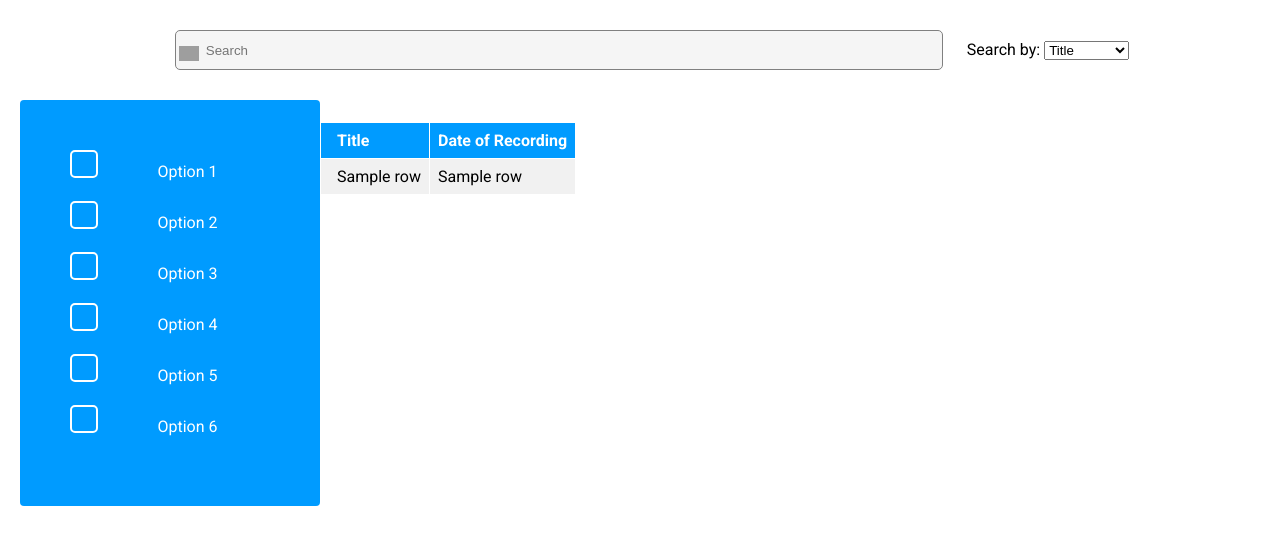
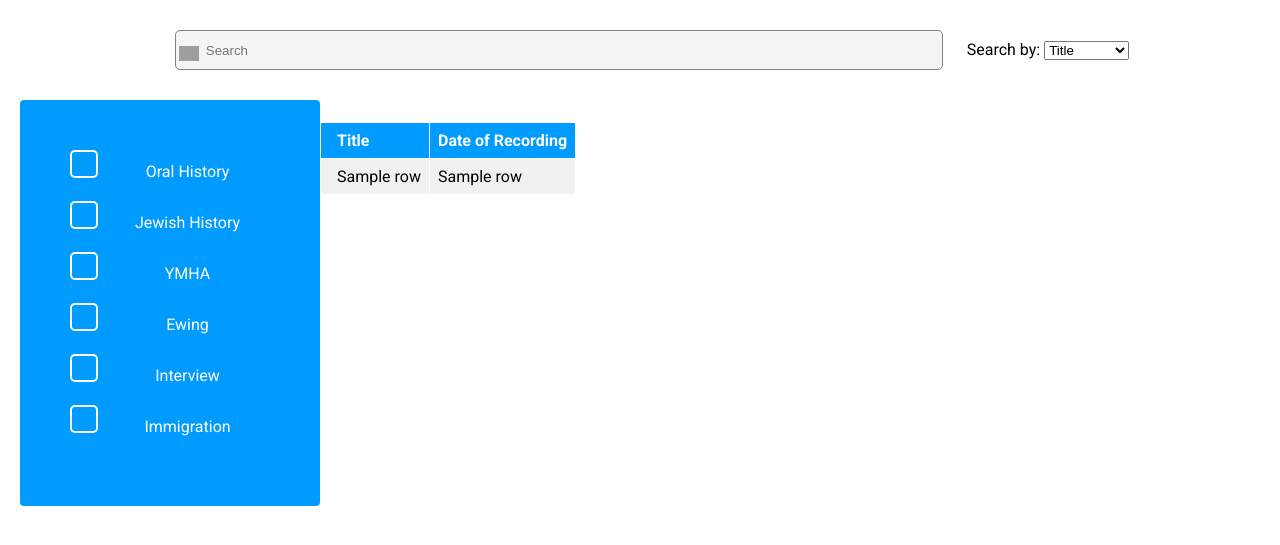
Before and after one commit to pepped1/database-trentoniana-project, a Flask app: template src/app_create_table/app/templates/my-form.html in a window 1280 px wide. Shown: the part 50-595 px from the top of the page. Run offline with Flask 2, Linux system fonts and the light colour scheme; the template is opened without the code that fills it: most values are stand-ins (such as "Sample title", 1, 10 or a date in 2020); some libraries are stand-ins or nearby versions; grey boxes are pictures that could not be loaded.

Commit message:
updated search labels

```diff
--- a/src/app_create_table/app/templates/my-form.html
+++ b/src/app_create_table/app/templates/my-form.html
@@ -341,39 +341,39 @@
 			<div class = "card">
 				<div class = "checkbox-container">
 					<label class="checkbox-label">
-						<div class="checkbox-input-label">Option 1</div>
+						<div class="checkbox-input-label">Oral History</div>
 						<input type="checkbox">
 						<span class="checkbox-custom"></span>
 					</label>
 
 					<label class="checkbox-label">
-						<div class="checkbox-input-label">Option 2</div>
+						<div class="checkbox-input-label">Jewish History</div>
 						<input type="checkbox">
 						<span class="checkbox-custom"></span>
 					</label>
 
 
 					<label class="checkbox-label">
-						<div class="checkbox-input-label">Option 3</div>
+						<div class="checkbox-input-label">YMHA</div>
 						<input type="checkbox">
 						<span class="checkbox-custom"></span>
 					</label>
 
 
 					<label class="checkbox-label">
-						<div class="checkbox-input-label">Option 4</div>
+						<div class="checkbox-input-label">Ewing</div>
 						<input type="checkbox">
 						<span class="checkbox-custom"></span>
 					</label>
 
 					<label class="checkbox-label">
-						<div class="checkbox-input-label">Option 5</div>
+						<div class="checkbox-input-label">Interview</div>
 						<input type="checkbox">
 						<span class="checkbox-custom"></span>
 					</label>
 
 					<label class="checkbox-label">
-						<div class="checkbox-input-label">Option 6</div>
+						<div class="checkbox-input-label">Immigration</div>
 						<input type="checkbox">
 						<span class="checkbox-custom"></span>
 					</label>
```
